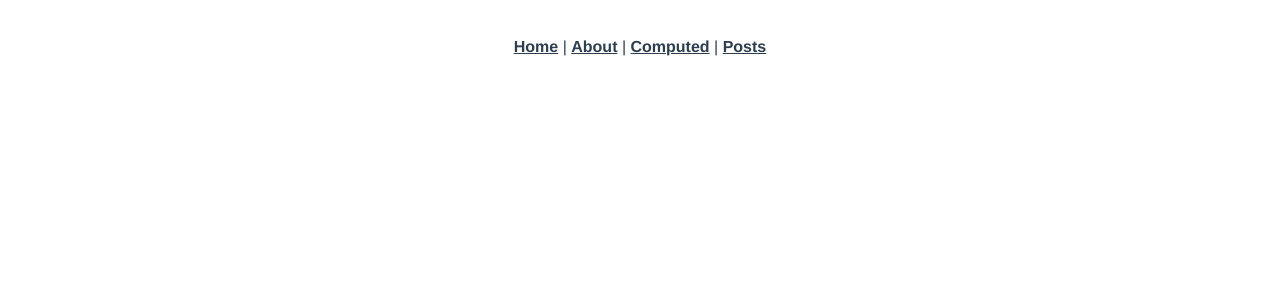
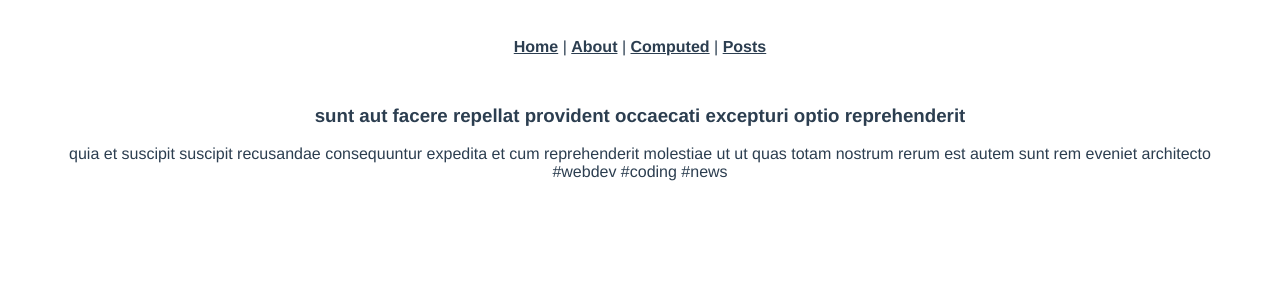
Before and after one commit to smfarhad/vue-composition, a Vue app: page /posts/1 in a window 1280 px wide. Shown: the top 300 px of the page. Built offline with nearby package versions, Linux system fonts and the light colour scheme; data requests are answered from the project's data file.

Commit message:
vue js composition Api 2

```diff
--- /dev/null
+++ b/data/db.json
@@ -0,0 +1,22 @@
+{
+    "posts":[
+        {
+          "id": 1,
+          "title": "sunt aut facere repellat provident occaecati excepturi optio reprehenderit",
+          "body": "quia et suscipit\nsuscipit recusandae consequuntur expedita et cum\nreprehenderit molestiae ut ut quas totam\nnostrum rerum est autem sunt rem eveniet architecto",
+          "tags":["webdev","coding","news"]
+        },
+        {
+          "id": 2,
+          "title": "qui est esse",
+          "body": "est rerum tempore vitae\nsequi sint nihil reprehenderit dolor beatae ea dolores neque\nfugiat blanditiis voluptate porro vel nihil molestiae ut reiciendis\nqui aperiam non debitis possimus qui neque nisi nulla",
+          "tags":["css","webdev","coding"]
+        },
+        {
+            "id": 3,
+            "title": "qui est esse",
+            "body": "est rerum tempore vitae\nsequi sint nihil reprehenderit dolor beatae ea dolores neque\nfugiat blanditiis voluptate porro vel nihil molestiae ut reiciendis\nqui aperiam non debitis possimus qui neque nisi nulla",
+            "tags":["css","html","coding"]
+        }
+    ]
+}
--- a/package.json
+++ b/package.json
@@ -8,6 +8,7 @@
   },
   "dependencies": {
     "core-js": "^3.8.3",
+    "json-server": "^0.17.2",
     "vue": "^3.2.13",
     "vue-router": "^4.0.3"
   },
--- a/src/components/PostList.vue
+++ b/src/components/PostList.vue
@@ -3,22 +3,23 @@
         <div v-for="post in posts" :key="post.id">
             <SinglePost :post="post" />
         </div>
-
     </div>
 </template>
-
 <script>
+import { onMounted, onUnmounted, onUpdated } from 'vue';
 import SinglePost from './SinglePost.vue';
 
 export default {
     props: ["posts"],
     setup(props) {
-        console.log(props.posts);
+        onMounted(()=>{ console.log('component Mounted')});
+        onUnmounted(()=>{console.log('component Unmounted')});
+        onUpdated(()=>{console.log('component Updated')});
     },
     components: { SinglePost }
 }
+
 </script>
-
 <style>
 
 </style>
--- a/src/components/SinglePost.vue
+++ b/src/components/SinglePost.vue
@@ -1,18 +1,21 @@
 <template>
     <div>
-        <h3>{{ post.title }}</h3>
-        <p> {{ post.body }}</p>
+        <router-link :to="{name:'PostDetails', params:{id:post.id}}">
+            <h3>{{ post.title }}</h3>
+        </router-link>
+        <p> {{ snippet }}</p>
+        <span v-for="tag in post.tags" :key="tag"> #{{ tag }} </span>
     </div>
 </template>
-
 <script>
 import { computed } from 'vue'
 export default {
     props: ['post'],
     setup(props) {
         const snippet = computed(() => {
-
+            return props.post.body.substring(0,100) +'...';
         });
+        return {snippet}
     }
 }
 </script>
--- /dev/null
+++ b/src/composables/getPost.js
@@ -0,0 +1,22 @@
+import { ref } from "vue";
+const getPost = (id)=>{
+    const post = ref(null);
+    const error = ref(null);
+    const load = async() => {
+        try {
+            let data = await fetch('http://localhost:3000/posts/'+id);
+            if (!data.ok) {
+                throw Error('that post does not exist');
+            }
+            post.value = await data.json();
+            console.log(post.value);
+        }
+        catch (err) {
+            error.value = err.message;
+            console.log(error.value);
+        }
+    }
+    return {post,error,load}
+}
+
+export default getPost
--- /dev/null
+++ b/src/composables/getPosts.js
@@ -0,0 +1,21 @@
+import { ref } from "vue";
+const getPosts = ()=>{
+    const posts = ref([]);
+    const error = ref(null);
+    const load = async()=>{
+        try {
+            let data = await fetch('http://localhost:3000/posts');
+            if (!data.ok) {
+                throw Error('no data available');
+            }
+            posts.value = await data.json();
+            console.log(posts.value);
+        }
+        catch (err) {
+            error.value = err.message;
+        }
+    }
+    return {posts,error,load}
+}
+
+export default getPosts
--- a/src/router/index.js
+++ b/src/router/index.js
@@ -3,6 +3,8 @@ import Home from '../views/HomeView.vue'
 import About from '../views/AboutView.vue'
 import Compute from '../views/ComputedView.vue'
 import Posts from '../views/PostView.vue'
+import PostDetails from '../views/PostDetails.vue'
+
 const routes = [
   {
     path: '/',
@@ -21,6 +23,11 @@ const routes = [
     path: '/posts',
     name: 'posts',
     component: Posts
+  }, {
+    path: '/posts/:id',
+    name: 'PostDetails',
+    component: PostDetails,
+    props:true
   }
 ]
 
--- /dev/null
+++ b/src/views/PostDetails.vue
@@ -0,0 +1,37 @@
+<template>
+    <div v-if="error"> {{ error }} </div>
+    <div v-if="post" class="post">
+        <h3>{{ post.title }}</h3>
+        <div>{{ post.body }}</div>
+        <div>
+            <span v-for="tag in post.tags"> #{{ tag }}</span>
+        </div>
+    </div>
+</template>
+<script>
+import getPost from "../composables/getPost";
+export default {
+    props: ['id'],
+    setup(props) {
+        const { post, error, load } = getPost(props.id);
+        load();
+        return { post, error, load }
+    }
+}
+</script>
+<style>
+.post {
+    max-width: 1200px;
+    margin: 0 auto;
+}
+
+.post p {
+    color: #444;
+    line-height: 1.5em;
+    margin-top: 40px;
+}
+
+.pre {
+    white-space: pre-wrap;
+}
+</style>
--- a/src/views/PostView.vue
+++ b/src/views/PostView.vue
@@ -1,25 +1,23 @@
 <template>
     <div>
         <h1>Post View</h1>
-        <PostList :posts="posts" />
-
+        <div v-if="error">{{ error }}</div>
+        <div v-if="posts.length">
+            <PostList :posts="posts"/>
+        </div>
+        <div v-else> Loading . . . </div>
     </div>
 </template>
 <script>
 import PostList from '../components/PostList.vue'
-import { ref } from "vue";
+import getPosts from "../composables/getPosts.js";
 export default {
     name: "PostView",
     components: { PostList },
     setup() {
-        const names = ref(['Farhad', 'Jewel', 'Akib', 'Rana', 'Shohag']);
-        const posts = ref([
-            { title: "Welcome to the blog", body: 'Lorem ipsum', id: 1 },
-            { title: "Welcome to the blog 2", body: 'Lorem ipsum 2', id: 2 },
-            { title: "Welcome to the blog 3", body: 'Lorem ipsum 3', id: 3 }
-        ]);
-
-        return { posts, names }
+        const {posts,error,load} = getPosts();
+        load();
+        return { posts, error}
     }
 }
 </script>
```
Also changed, not shown: 1 other file (tests, documents, lock files or other folders).
